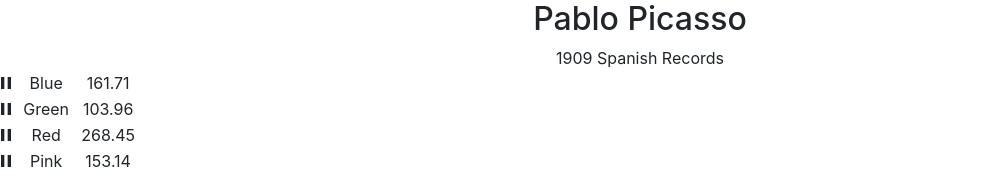
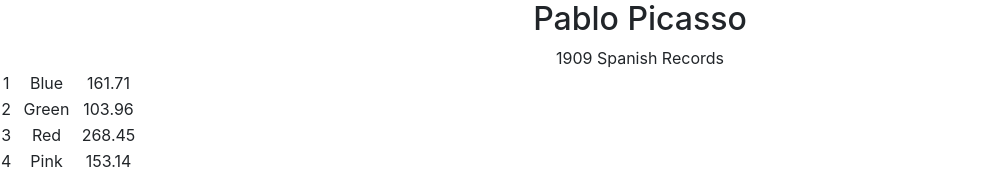
Before and after one commit to anku10kumar/bloc-jams-react, a React (Create React App) app: page /album/the-colors in a window 1280 px wide. Shown: the part 696-875 px from the top of the page, without its empty margins (0-982 px from the left). Built offline with nearby package versions, Linux system fonts and the light colour scheme.

Commit message:
changes made

```diff
--- a/src/components/Album.js
+++ b/src/components/Album.js
@@ -35,8 +35,6 @@
     this.setState({ currentSong: song });
   }
 
-
-
   handleSongClick(song) {
     const isSameSong = this.state.currentSong === song;
     if (this.state.isPlaying && isSameSong) {
@@ -48,14 +46,28 @@
   }
 
   mouseEnter(song) {
-
-    this.setState({playIcon: song});
-
+    this.setState({playIcon: song})
   }
 
   mouseLeave() {
+    this.setState({playIcon: ""});
+  }
 
-    this.setState({playIcon: ""});
+  playPause (song, index) {
+    const isSameSong = this.state.currentSong === song;
+    if (this.state.playIcon === song) {
+      if (this.state.isPlaying && isSameSong){
+        return <span className="icon ion-md-pause"></span>;
+        } else {
+          return <span className="icon ion-md-play"></span>;
+          }
+        } else {
+          if (this.state.isPlaying && isSameSong){
+            return <span className="icon ion-md-pause"></span>;
+            } else {
+              return <span className="song-number">{index+1}</span>;
+              }
+            }
           }
 
           render() {
@@ -82,12 +94,10 @@
     <tbody>
       {this.state.album.songs.map((song, index) => (
         <tr className="song" key={index} onClick={() => this.handleSongClick(song)}
-      onMouseEnter = {() => this.mouseEnter (index)}
-      onMouseLeave = {() => this.mouseLeave (index)}>
+          onMouseEnter = {() => this.mouseEnter (song)}
+          onMouseLeave = {() => this.mouseLeave ()}>
 
-      <td> <span className = {this.state.playIcon === index ? 'icon ion-md-arrow-dropright-circle' : 'icon ion-md-pause '} /></td>
-
-
+          <td> {this.playPause (song, index)}</td>
         <td> {song. title} </td>
       <td> {song. duration}</td>
 
```
Lines whose indentation alone changed are shown as unchanged.
